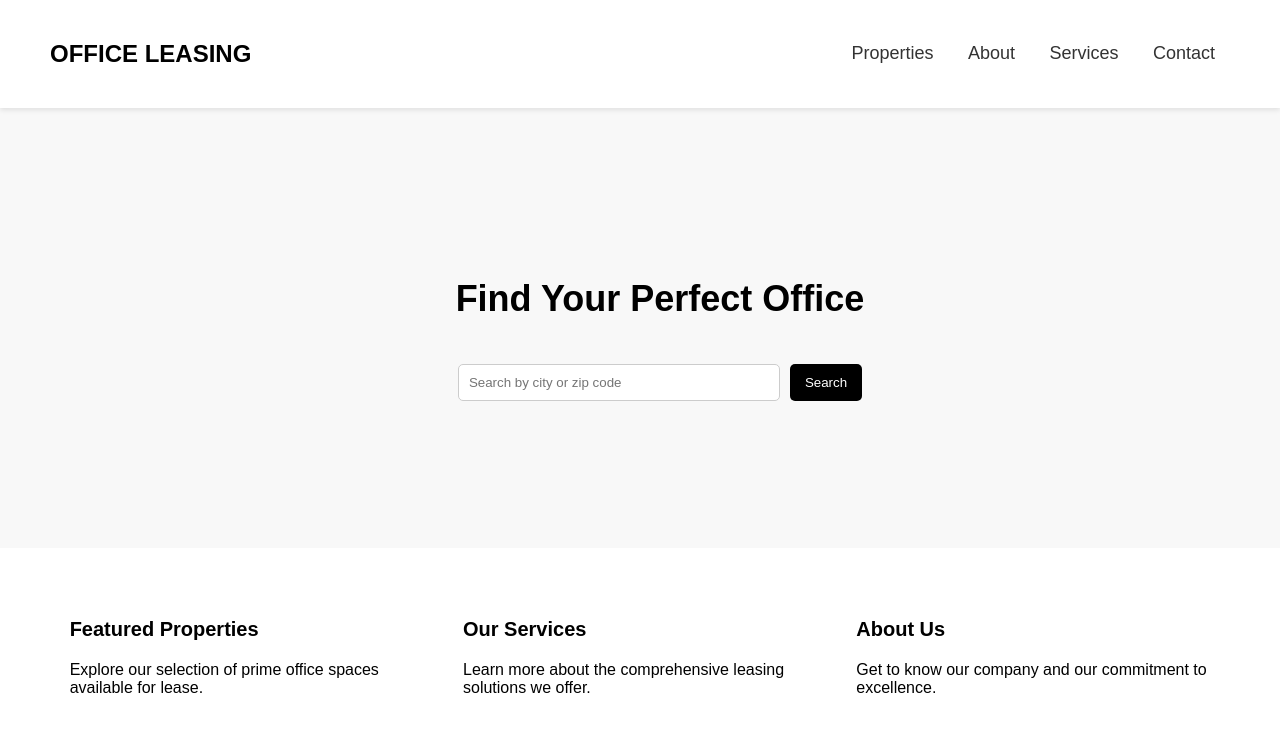
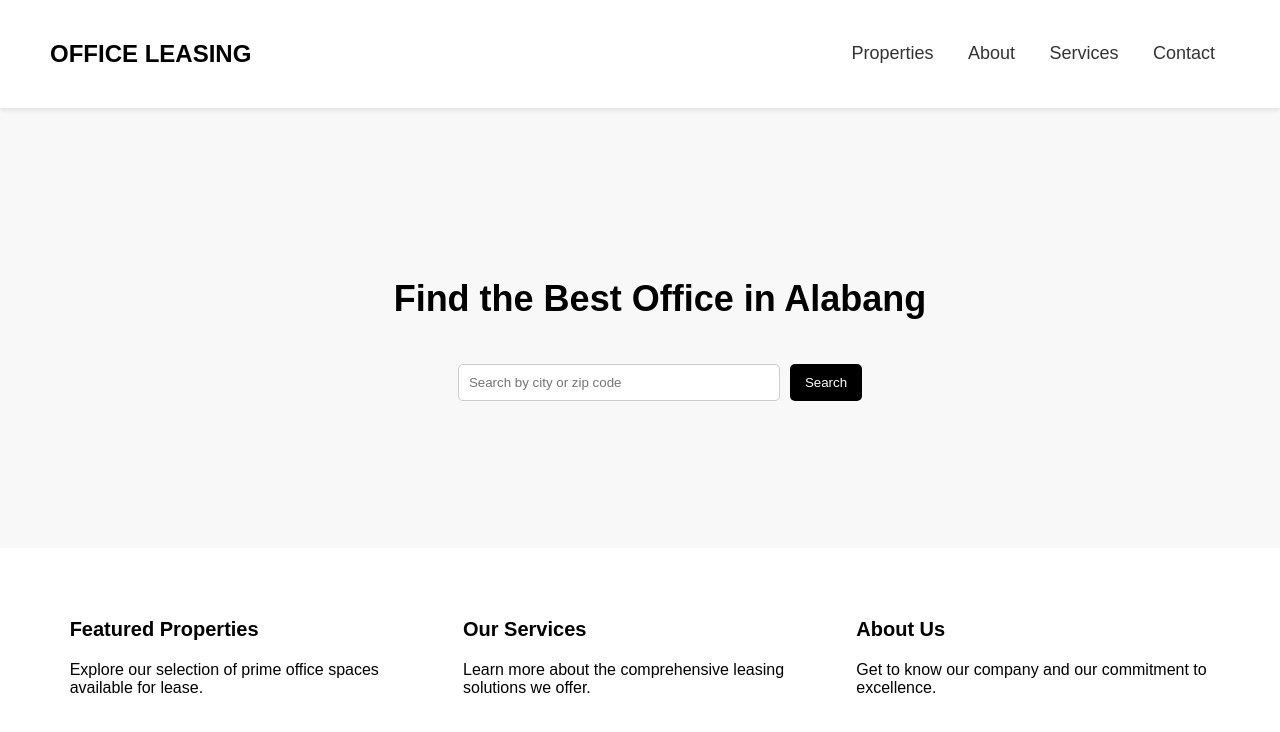
Before and after one commit to jayjayoffice/office-spaces-alabang, a plain HTML site: page index.html in a window 1280 px wide. Shown: the top 732 px of the page. Drawn offline with Linux system fonts and the light colour scheme.

Commit message:
Update index.html

```diff
--- a/index.html
+++ b/index.html
@@ -89,7 +89,7 @@
         </div>
     </div>
     <div class="hero">
-        <h1>Find Your Perfect Office</h1>
+        <h1>Find the Best Office in Alabang</h1>
         <div class="search-box">
             <input type="text" placeholder="Search by city or zip code">
             <button>Search</button>
```
